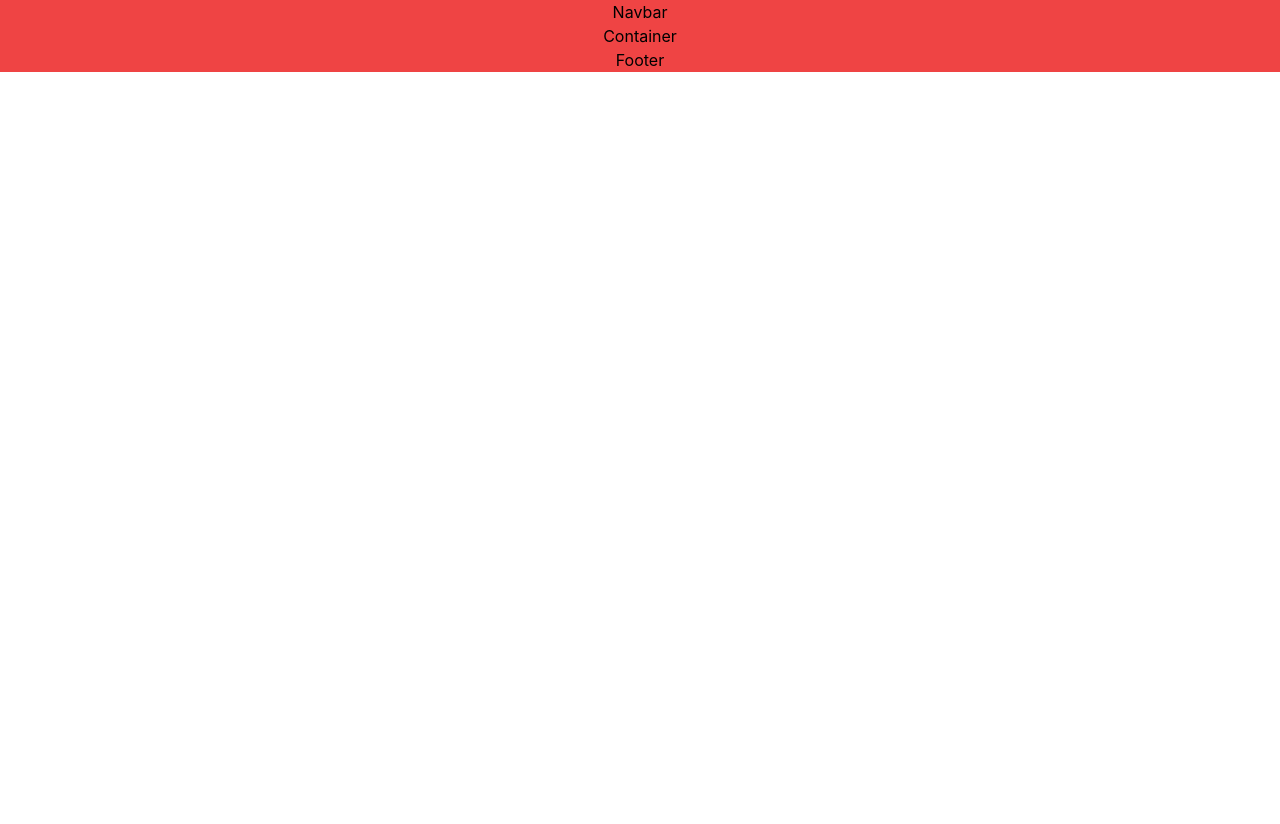
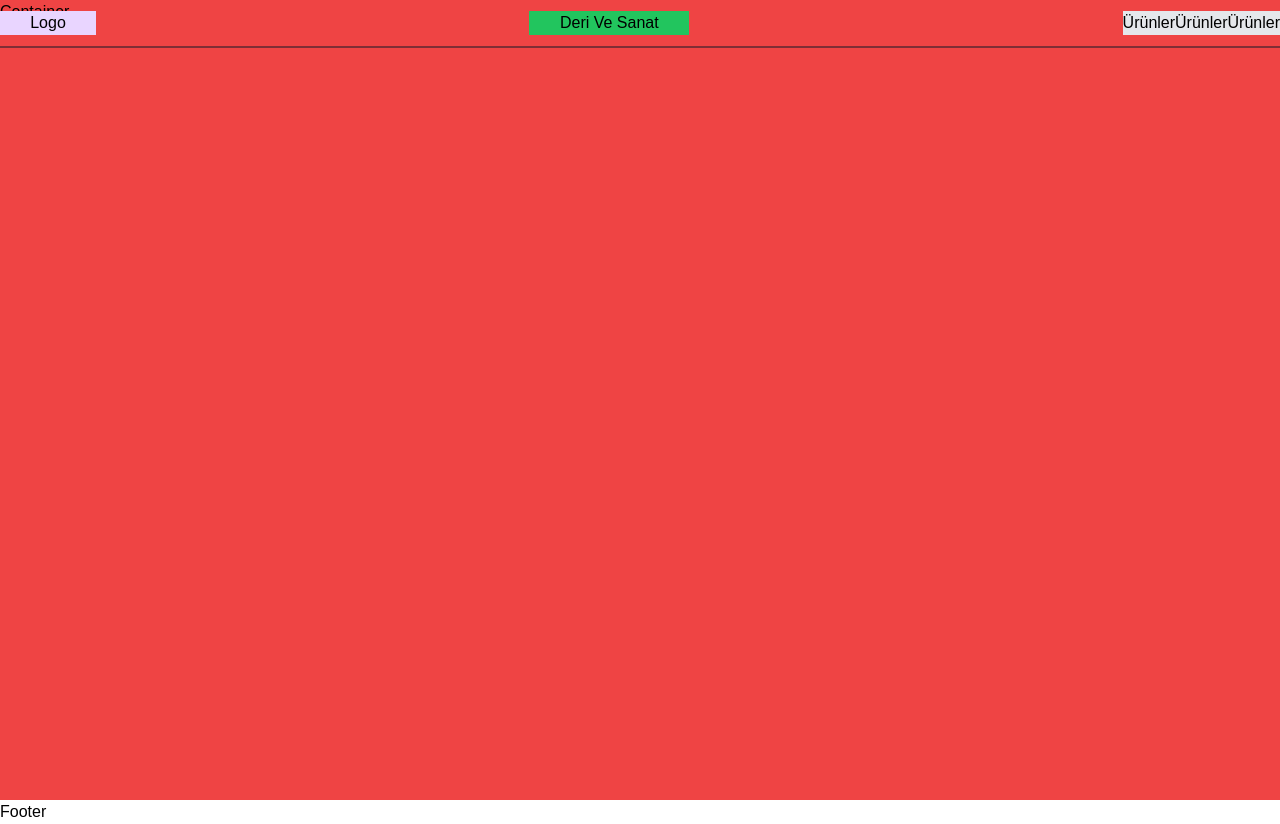
Before and after one commit to apak0/derivesanat, a React (Create React App) app: page / in a window 1280 px wide. Before the commit the page ends 800 px from the top, so only its background shows below. Built offline with nearby package versions, Linux system fonts and the light colour scheme.

Commit message:
contaner component classed changed

```diff
--- a/src/App.css
+++ b/src/App.css
@@ -1,38 +1,8 @@
-.App {
-  text-align: center;
+/* App.css */
+
+/* Genel sayfa stili */
+body {
+  font-family: Arial, sans-serif;
+  margin: 0;
+  padding: 0;
 }
-
-.App-logo {
-  height: 40vmin;
-  pointer-events: none;
-}
-
-@media (prefers-reduced-motion: no-preference) {
-  .App-logo {
-    animation: App-logo-spin infinite 20s linear;
-  }
-}
-
-.App-header {
-  background-color: #282c34;
-  min-height: 100vh;
-  display: flex;
-  flex-direction: column;
-  align-items: center;
-  justify-content: center;
-  font-size: calc(10px + 2vmin);
-  color: white;
-}
-
-.App-link {
-  color: #61dafb;
-}
-
-@keyframes App-logo-spin {
-  from {
-    transform: rotate(0deg);
-  }
-  to {
-    transform: rotate(360deg);
-  }
-}
--- a/src/App.js
+++ b/src/App.js
@@ -1,15 +1,16 @@
-
 import "./App.css";
-import Navbar from "./components/navbar"
-import Container from "./components/container"
-import Footer from "./components/footer"
+import Navbar from "./components/navbar";
+import Container from "./components/container";
+import Footer from "./components/footer";
 
 function App() {
-  return <div className="App bg-red-500">
-    <Navbar/>
-    <Container/>
-    <Footer/>
-  </div>;
+  return (
+    <div className="app-container">
+      <Navbar className="navbar" />
+      <Container className="container" />
+      <Footer className="footer" />
+    </div>
+  );
 }
 
 export default App;
--- a/src/components/container/index.js
+++ b/src/components/container/index.js
@@ -1,7 +1,13 @@
 import React from "react";
 
 function Container() {
-  return <div className="bg-red-500" >Container</div>;
+  return (
+    <div className="min-h-screen bg-red-500 flex flex-col">
+      <div className="flex-grow"> {/* Bu kısım Navbar ve Footer'ı engellemeyecek */}
+        Container
+      </div>
+    </div>
+  );
 }
 
 export default Container;
--- a/src/components/navbar/index.js
+++ b/src/components/navbar/index.js
@@ -1,9 +1,43 @@
-import React from 'react'
+import React, { useState, useEffect } from "react";
 
 function Navbar() {
+  const [scrolled, setScrolled] = useState(false);
+
+  useEffect(() => {
+    const handleScroll = () => {
+      if (window.scrollY > 0) {
+        setScrolled(true);
+      } else {
+        setScrolled(false);
+      }
+    };
+
+    window.addEventListener("scroll", handleScroll);
+
+    return () => {
+      window.removeEventListener("scroll", handleScroll);
+    };
+  }, []);
+
   return (
-    <div>Navbar</div>
-  )
+    <div
+      className={`bg-${scrolled ? "blue" : "yellow"}-200 h-12 flex items-center justify-between fixed w-full border-b-2 border-gray-900 ${
+        scrolled ? "border-opacity-100" : "border-opacity-50"
+      }`}
+    >
+      <div className="logo bg-purple-200 flex justify-center items-center w-24">
+        Logo
+      </div>
+      <div className="siteName bg-green-500 flex justify-center items-center w-40">
+        Deri Ve Sanat
+      </div>
+      <div className="menü flex items-center justify-center items-center">
+        <div className="product bg-gray-200">Ürünler</div>
+        <div className="product bg-gray-200">Ürünler</div>
+        <div className="product bg-gray-200">Ürünler</div>
+      </div>
+    </div>
+  );
 }
 
-export default Navbar
+export default Navbar;
```
